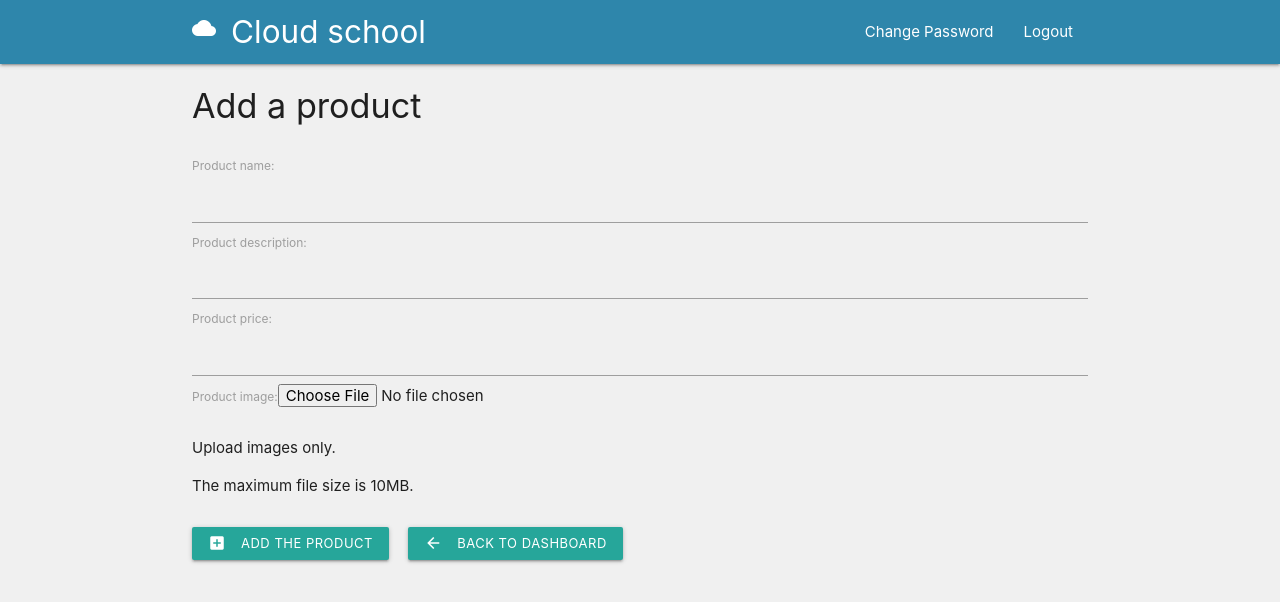
After one commit to faithy80/fsd-project, a Django app: page /dashboard/add_product/ in a window 1280 px wide. The commit adds this page. Shown: the top 602 px of the page. Run offline with Django 3.2, Linux system fonts and the light colour scheme; the visitor is signed in with stand-in values (Sample User, id 1).

Commit message:
Add product function added to the admin dashboard.

```diff
--- /dev/null
+++ b/dashboard/templates/add_product.html
@@ -0,0 +1,34 @@
+{% extends 'base.html' %}
+{% load materializecss %}
+
+{% block page_title %}Add a product{% endblock %}
+{% block page_header %}Add a product{% endblock %}
+
+{% block content %}
+
+<form method="POST" enctype="multipart/form-data">
+    {% csrf_token %}
+    {{ product_form|materializecss }}
+
+    <div class="upload-msg">
+        <p>
+            Upload images only.
+        </p>
+
+        <p>
+            The maximum file size is 10MB.
+        </p>
+    </div>
+
+    <button type="submit" class="waves-effect waves-light btn btn-small custom-btn">
+        Add the product
+        <i class="material-icons left">add_box</i>
+    </button>
+
+    <a href="{% url 'dashboard' %}" class="waves-effect waves-light btn btn-small custom-btn">
+        Back to dashboard
+        <i class="material-icons left">arrow_back</i>
+    </a>
+</form>
+
+{% endblock %}
--- a/dashboard/urls.py
+++ b/dashboard/urls.py
@@ -1,5 +1,5 @@
 from django.urls import path
-from .views import dashboard, upload_content, delete_content, organize_a_student, send_message
+from .views import dashboard, upload_content, delete_content, organize_a_student, send_message, add_product
 
 
 urlpatterns = [
@@ -8,4 +8,5 @@ urlpatterns = [
     path('delete/<int:pk>/', delete_content, name='delete_content'),
     path('organize/<int:student_id>/', organize_a_student, name='organize_a_student'),
     path('send_message/<int:from_user_id>/<int:to_user_id>/', send_message, name='send_message'),
+    path('add_product/', add_product, name='add_product'),
 ]
--- a/dashboard/views.py
+++ b/dashboard/views.py
@@ -2,6 +2,7 @@ from django.shortcuts import render, redirect, reverse, get_object_or_404
 from django.contrib import messages
 from .models import Profile, ContentUpload, Messages
 from .forms import ContentUploadForm, ChooseStudentForm, MessagesForm
+from shop.forms import ProductForm
 from django.contrib.auth.decorators import login_required
 from django.db.models import Q
 
@@ -171,3 +172,25 @@ def send_message(request, from_user_id, to_user_id):
 
     # redirect to the previous page
     return redirect(request.META.get('HTTP_REFERER'))
+
+
+@login_required
+def add_product(request):
+    if request.method == 'POST':
+        product_form = ProductForm(
+            request.POST,
+            request.FILES,
+        )
+        if product_form.is_valid():
+            product_form.save()
+
+            messages.success(request, 'The product has been added.')
+
+            # redirect to the dashboard
+            return redirect(reverse('dashboard'))
+
+    product_form = ProductForm()
+    context = {
+        'product_form': product_form,
+    }
+    return render(request, 'add_product.html', context)
```
Also changed, not shown: dashboard/templates/admin.html (+7 -0 lines).
